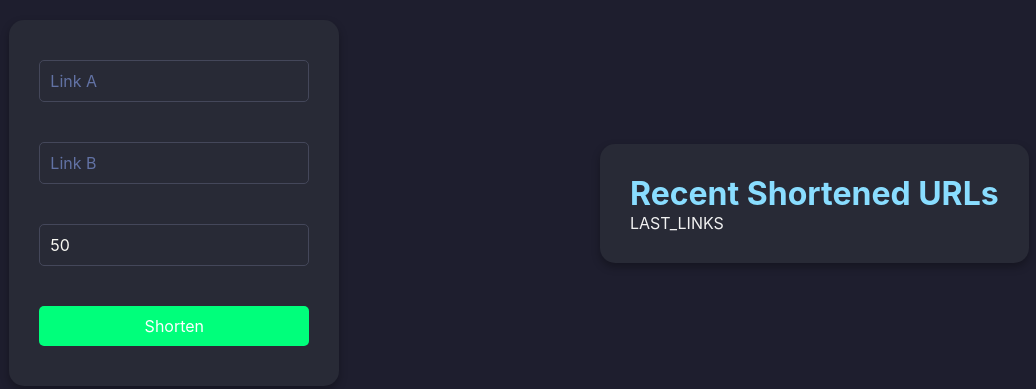
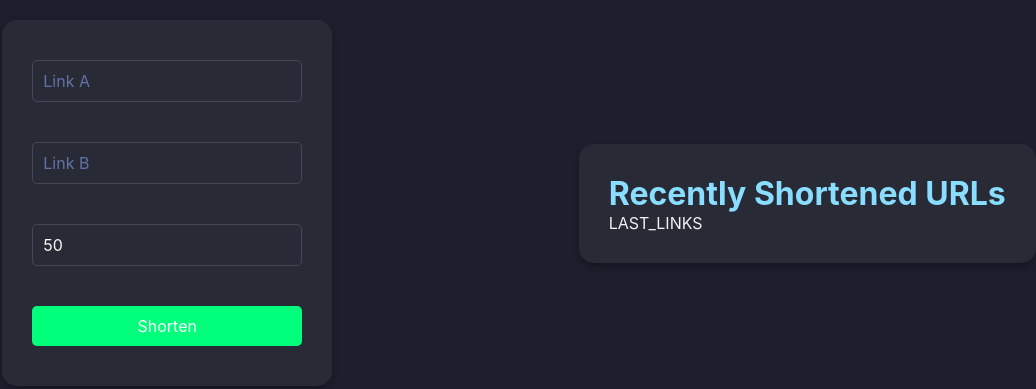
Before and after one commit to minidogg/URL-Flip, a website: page pages/index.html in a window 1280 px wide. Shown: the whole page, without its empty margins (121-1157 px from the left). Drawn offline with Linux system fonts and the light colour scheme.

Commit message:
change recent shortened URLs to recently shortened urls

```diff
--- a/pages/index.html
+++ b/pages/index.html
@@ -26,7 +26,7 @@
       <input type="submit" value="Shorten" />
     </form>
     <div class="container" style="margin-top: 20px">
-      <h2>Recent Shortened URLs</h2>
+      <h2>Recently Shortened URLs</h2>
       LAST_LINKS
     </div>
   </body>
```
